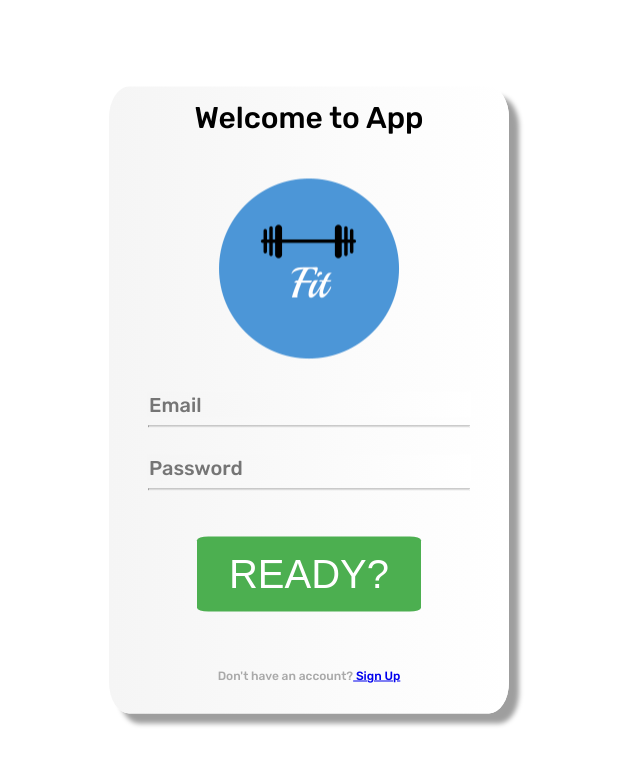
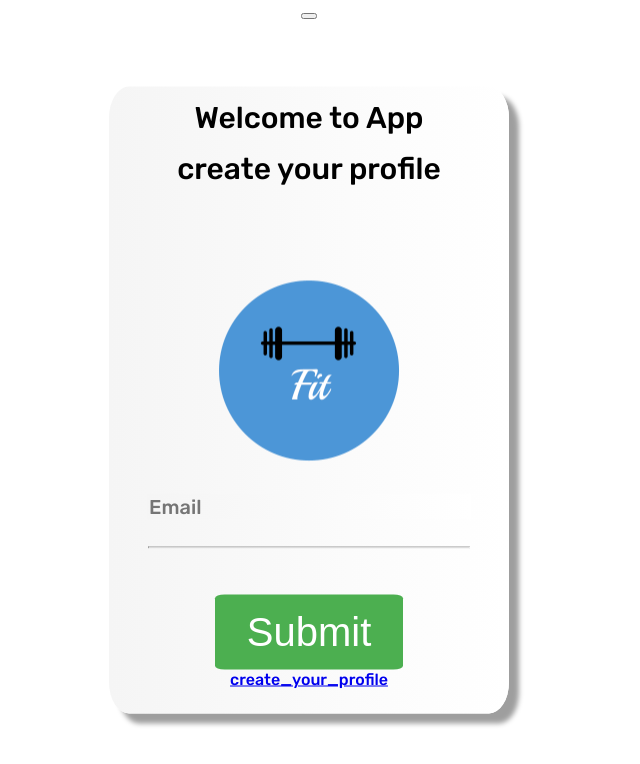
Before and after one commit to petermijkje/workout_app, a React (Create React App) app in the folder workout_app/: page /createyourprofile in a window 1280 px wide. Shown: the top 764 px of the page, without its empty margins (331-971 px from the left). Built offline with nearby package versions, Linux system fonts and the light colour scheme.

Commit message:
added button that will toggle between sign in and sign up

```diff
--- a/workout_app/src/App.css
+++ b/workout_app/src/App.css
@@ -1,11 +1,11 @@
 html {
-  background: linear-gradient( #00d2ff 0%, #3a47d5 100%);
+  /* background: linear-gradient( #00d2ff 0%, #3a47d5 100%); */
 
 }
 
 .App {
   text-align: center;
-  background: linear-gradient( #00d2ff 0%, #3a47d5 100%);
+  /* background: linear-gradient( #00d2ff 0%, #3a47d5 100%); */
 }
 
 .navbar__ul{
--- a/workout_app/src/Components/HomePage.js
+++ b/workout_app/src/Components/HomePage.js
@@ -8,6 +8,8 @@ class HomePage extends React.Component {
     constructor(){
         super()
         this.state = {isLoggedIn: false}
+        this.handleLoginClick = this.handleLoginClick.bind(this);
+        this.handleLogoutClick = this.handleLogoutClick.bind(this);
     }
 
     handleLogoutClick() {
@@ -19,18 +21,21 @@ class HomePage extends React.Component {
     }
 
 render (){
-    const isLoggedIn = this.state
-    const welcome = this.state
+    const isLoggedIn = this.state.isLoggedIn
     if (isLoggedIn) {
         return (
             <div className="App">
-                <SignIn
-                    style={{'height': '100%', 'width': '100%'}}
+                <SignIn />
+                <button
+                    onClick={this.handleLogoutClick}
                 />
             </div>
         )
     } else return (
-        <SignUp />
+        <div>
+            <SignUp />
+            <button onClick={this.handleLoginClick} />
+        </div>
     )
     return (
         <div className="App">
--- a/workout_app/src/Components/SignUp/SignUp.js
+++ b/workout_app/src/Components/SignUp/SignUp.js
@@ -12,23 +12,14 @@ class SignUp extends Component {
       loggedInUser: {},
       message: null,
       errors: [],
+      part1: false,
+      part2: false,
+      part3: false,
     }
   }
 
-  // emailHandler = e => {
-  //   this.setState({
-  //     email: e.target.value
-  //   })
-  // }
+  render(){
 
-  // passwordHandler = e =>{
-  //   this.setState({
-  //     password: e.target.value
-  //   })
-  // }
-
-// current issues connecting
-  render(){
     return (
       <Router>
         <div className="App">
@@ -36,7 +27,7 @@ class SignUp extends Component {
             <div className="sign__in">
               <br />
                 Welcome to App<br />
-              <p> create your profile </p>
+                <p> create your profile </p>
               <br />
               <br />
             </div>
```
